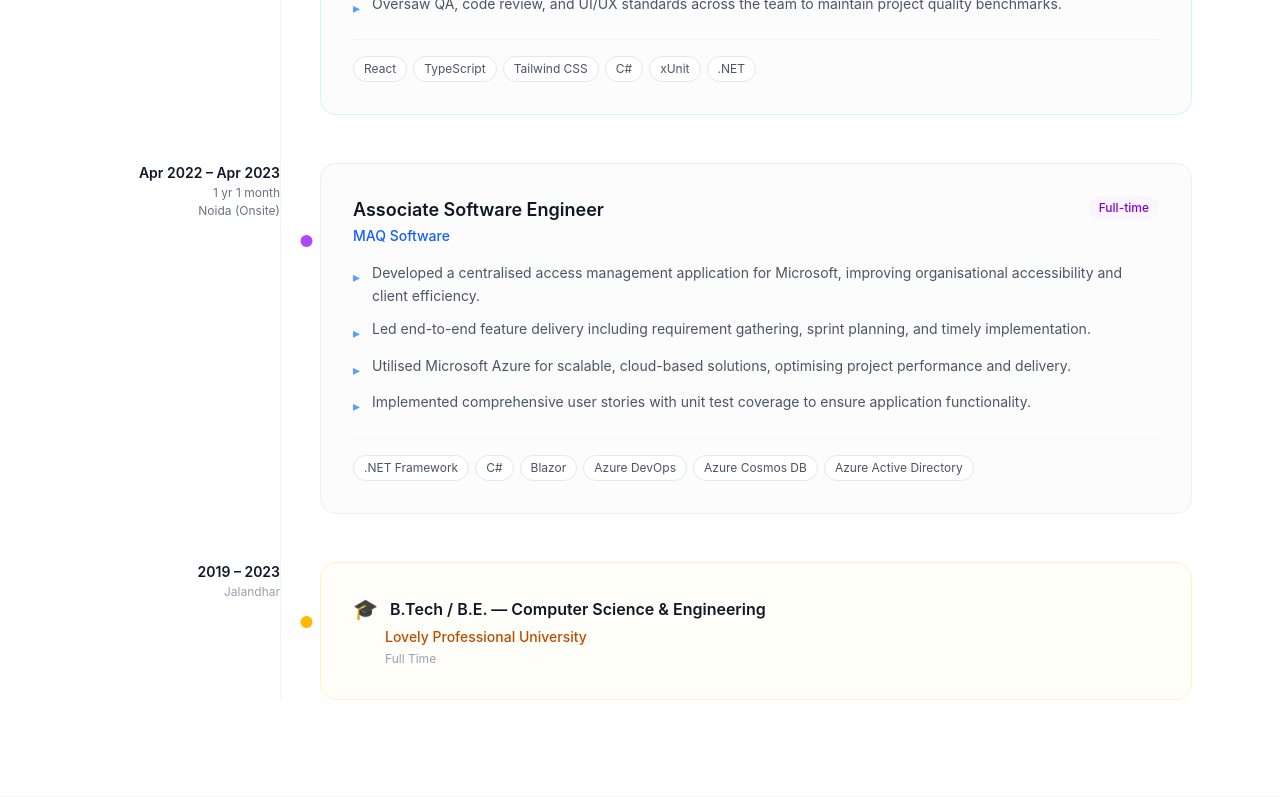
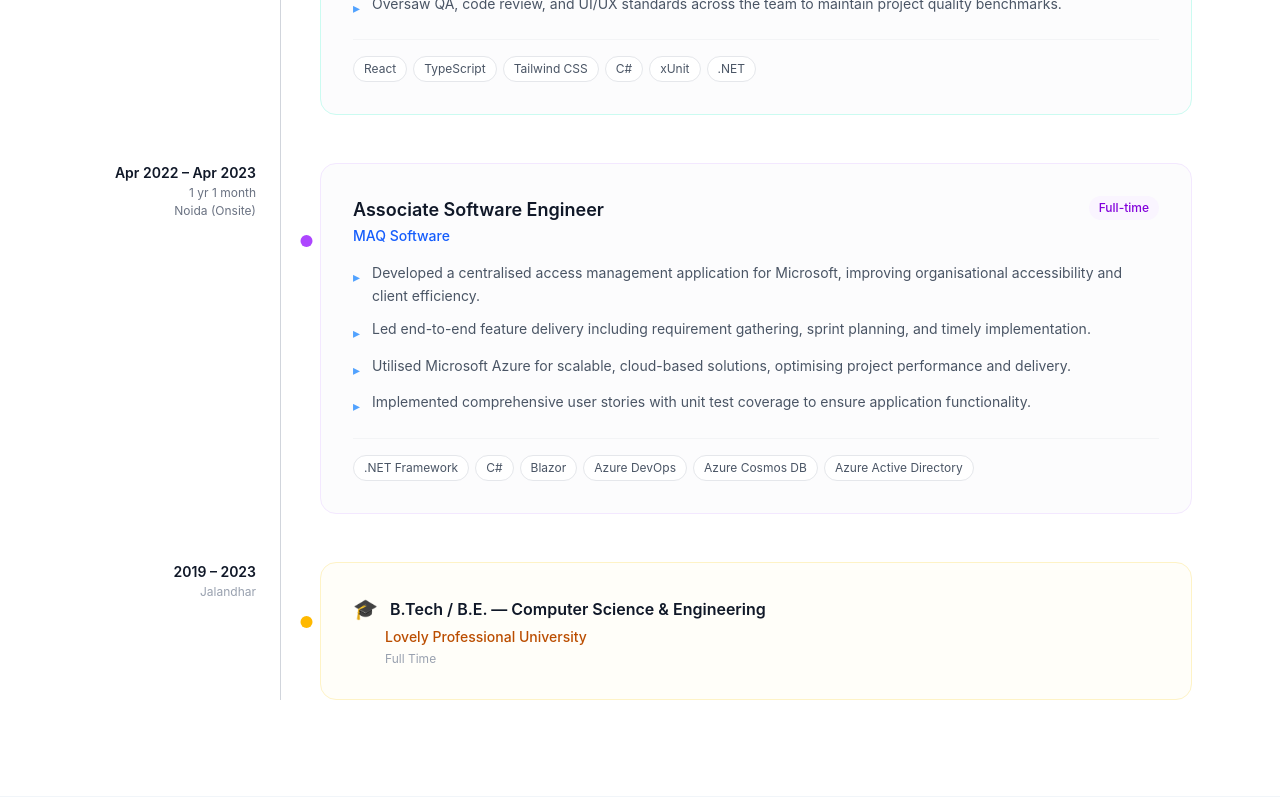
Before and after one commit to hritik421/my-portfolio, a React (Vite) app: page / in a window 1280 px wide. Shown: the part 4868-5665 px from the top of the page. Built offline with nearby package versions, Linux system fonts and the light colour scheme.

Commit message:
Update Experience.jsx

```diff
--- a/src/components/Experience.jsx
+++ b/src/components/Experience.jsx
@@ -17,7 +17,7 @@
 
         <div className="relative">
           {/* Vertical line */}
-          <div className="hidden lg:block absolute left-48 top-0 bottom-0 w-px bg-gray-100" />
+          <div className="hidden lg:block absolute left-48 top-0 bottom-0 w-px bg-gray-300" />
 
           <div className="space-y-12">
             {experience.map((exp, i) => (
@@ -25,9 +25,11 @@
 
                 {/* Date column */}
                 <div className="lg:text-right">
-                  <div className="text-sm font-semibold text-gray-900">{exp.period}</div>
-                  <div className="text-xs text-gray-500 mt-0.5">{exp.duration}</div>
-                  <div className="text-xs text-gray-500 mt-0.5">{exp.location}</div>
+                  <div className="lg:pr-6">
+                    <div className="text-sm font-semibold text-gray-900">{exp.period}</div>
+                    <div className="text-xs text-gray-500 mt-0.5">{exp.duration}</div>
+                    <div className="text-xs text-gray-500 mt-0.5">{exp.location}</div>
+                  </div>
 
                   {/* Hidden on mobile — dot sits on the line */}
                   <div className="hidden lg:flex justify-end mt-4">
@@ -82,8 +84,10 @@
             {education.map((edu) => (
               <div key={edu.degree} className="grid grid-cols-1 lg:grid-cols-[192px_1fr] gap-6 lg:gap-10">
                 <div className="lg:text-right">
-                  <div className="text-sm font-semibold text-gray-900">{edu.period}</div>
-                  <div className="text-xs text-gray-400 mt-0.5">{edu.location}</div>
+                  <div className="lg:pr-6">
+                    <div className="text-sm font-semibold text-gray-900">{edu.period}</div>
+                    <div className="text-xs text-gray-400 mt-0.5">{edu.location}</div>
+                  </div>
                   <div className="hidden lg:flex justify-end mt-4">
                     <div className="w-3 h-3 rounded-full bg-amber-400 translate-x-[calc(2rem+0.5px)]" />
                   </div>
```
